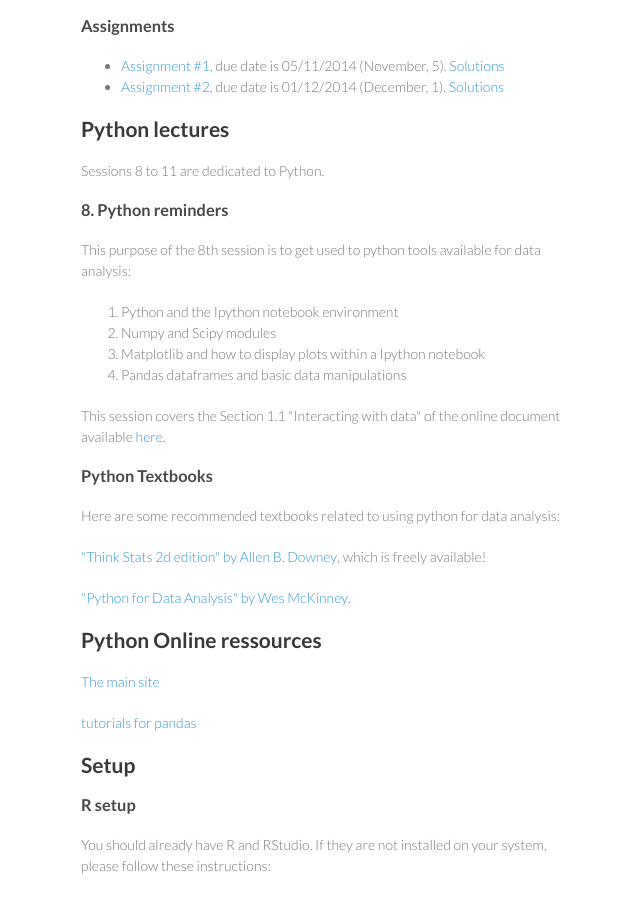
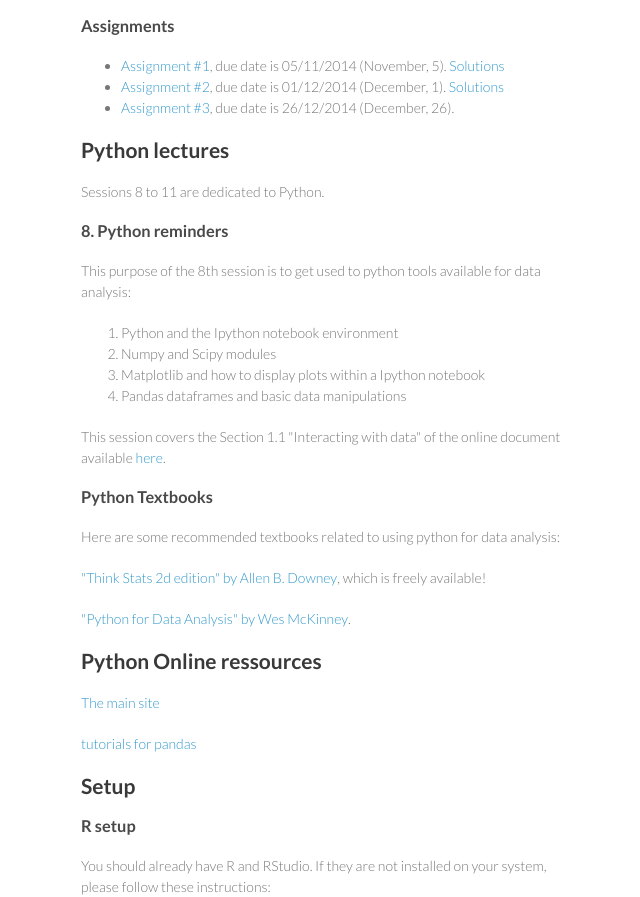
Before and after one commit to cogmaster-stats/site, a plain HTML site: page index.html in a window 1280 px wide. Shown: the part 3024-3921 px from the top of the page, without its empty margins (489-1129 px from the left). Drawn offline with Linux system fonts and the light colour scheme.

```diff
--- a/index.html
+++ b/index.html
@@ -178,6 +178,8 @@
 <li>
 <strong><a href="http://www.aliquote.org/cours/cogmaster-stats/quizz2.html">Assignment #2</a></strong>, due date is 01/12/2014 (December, 1). <a href="http://www.aliquote.org/cours/cogmaster-stats/solutions2.txt">Solutions</a>
 </li>
+<li>
+<strong><a href="http://www.aliquote.org/cours/cogmaster-stats/quizz3.html">Assignment #3</a></strong>, due date is 26/12/2014 (December, 26). </li>
 </ul>
 
 <h2>
```
Also changed, not shown: params.json (+1 -1 lines).
